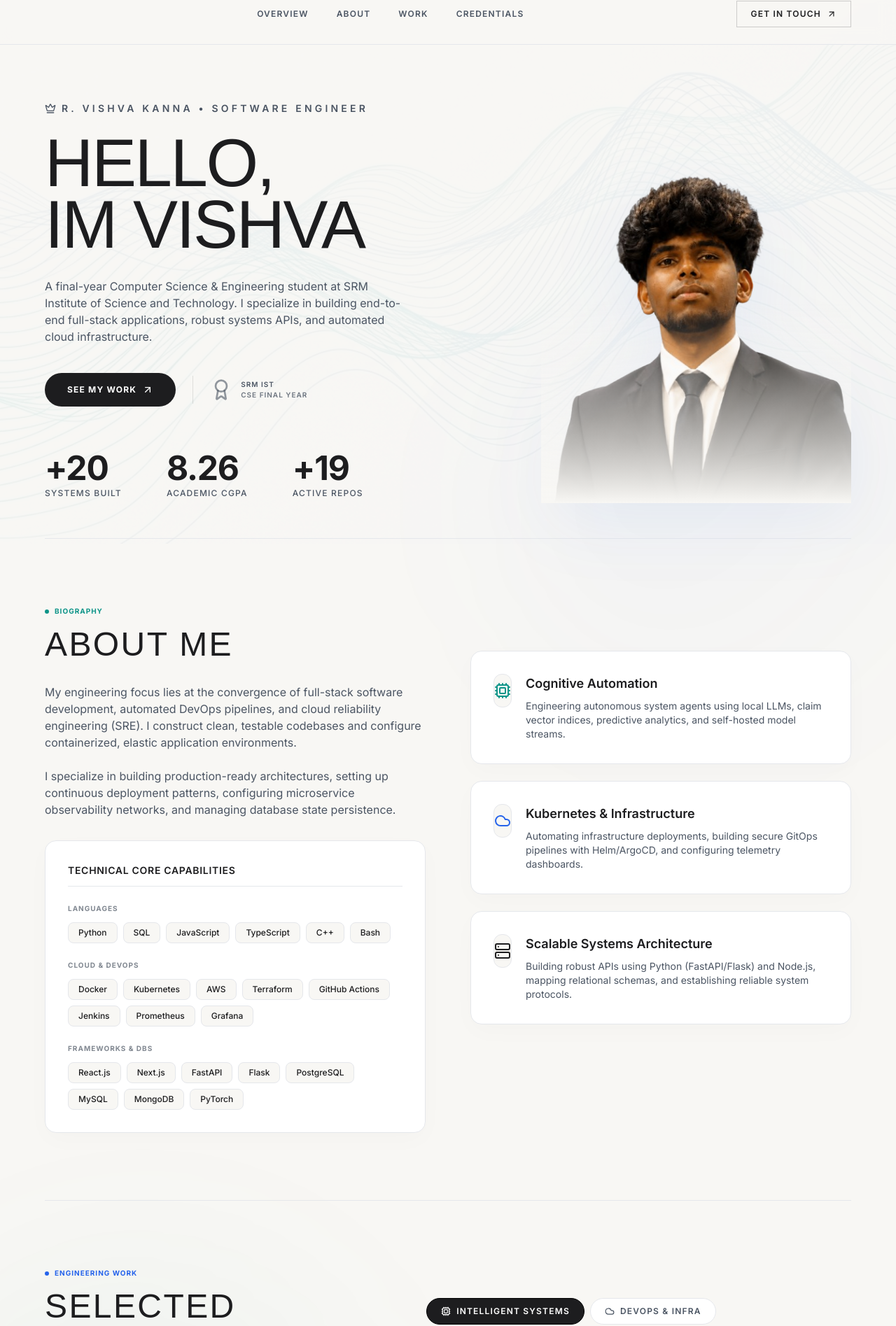
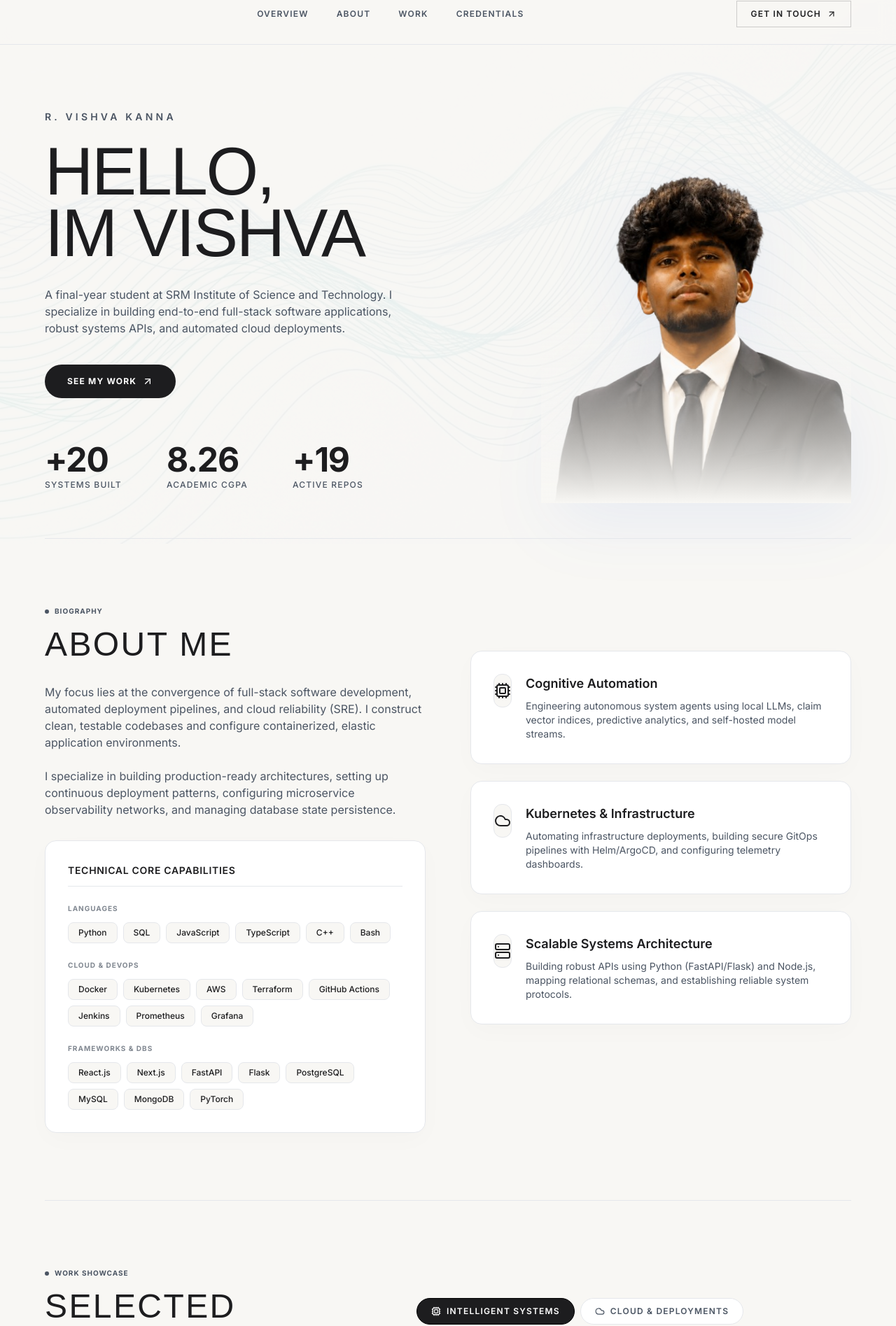
Before and after one commit to vishva-ux/portfolio, a React (Vite) app: page / in a window 1280 px wide. Shown: the part 23-1918 px from the top of the page at 70% size. Built offline with nearby package versions, Linux system fonts and the light colour scheme; a web font is replaced by a local one.

Commit message:
fix: restore imports, clean branding, set light black fonts, scenery backdrop, and reveal animations

```diff
--- a/src/App.tsx
+++ b/src/App.tsx
@@ -1,5 +1,5 @@
 import React, { useState, useEffect, useRef } from 'react';
-import { ArrowUpRight, Award, Crown, X, Cpu, Cloud, Server, GraduationCap, Mail } from 'lucide-react';
+import { ArrowUpRight, X, Cpu, Cloud, Server, Award, Mail } from 'lucide-react';
 
 const App: React.FC = () => {
   const [menuOpen, setMenuOpen] = useState<boolean>(false);
@@ -17,7 +17,7 @@ const App: React.FC = () => {
   useEffect(() => {
     const observerOptions = {
       root: null,
-      rootMargin: '0px 0px -10% 0px',
+      rootMargin: '0px 0px -8% 0px',
       threshold: 0.05
     };
 
@@ -37,7 +37,7 @@ const App: React.FC = () => {
     };
   }, []);
 
-  // 19 categorized repositories with professional descriptions
+  // Categorized repositories
   const projects = [
     {
       title: "AI Village Autonomous Simulator",
@@ -225,9 +225,9 @@ const App: React.FC = () => {
 
       {/* Background Liquid Soft Gradient Blurs */}
       <div className="absolute top-0 left-0 w-full h-full overflow-hidden pointer-events-none z-0">
-        <div className="absolute top-[10%] right-[-5%] w-[600px] h-[600px] rounded-full bg-gradient-to-br from-[#2563eb]/5 to-transparent blur-[120px]" />
-        <div className="absolute top-[40%] left-[-10%] w-[700px] h-[700px] rounded-full bg-gradient-to-br from-[#0d9488]/5 to-transparent blur-[120px]" />
-        <div className="absolute bottom-[10%] right-[-5%] w-[600px] h-[600px] rounded-full bg-gradient-to-br from-[#8b5cf6]/4 to-transparent blur-[120px]" />
+        <div className="absolute top-[10%] right-[-5%] w-[600px] h-[600px] rounded-full bg-gradient-to-br from-[#2563eb]/3 to-transparent blur-[120px]" />
+        <div className="absolute top-[40%] left-[-10%] w-[700px] h-[700px] rounded-full bg-gradient-to-br from-[#2563eb]/2 to-transparent blur-[120px]" />
+        <div className="absolute bottom-[10%] right-[-5%] w-[600px] h-[600px] rounded-full bg-gradient-to-br from-[#2563eb]/2 to-transparent blur-[120px]" />
       </div>
 
       {/* Fixed Background Scenery Image */}
@@ -346,27 +346,26 @@ const App: React.FC = () => {
 
             {/* Left text panel */}
             <div className="lg:col-span-7 flex flex-col items-start text-left">
-              {/* Tagline */}
+              {/* Tagline (Removed Crown icon) */}
               <div className="animate-fade-up flex items-center gap-2 mb-6 opacity-0 [animation-fill-mode:forwards]">
-                <Crown className="w-4 h-4 text-[#4b5563]" />
                 <span className="font-inter text-xs sm:text-sm font-semibold tracking-[0.3em] uppercase text-[#4b5563]">
-                  R. VISHVA KANNA &bull; software engineer
+                  R. VISHVA KANNA
                 </span>
               </div>
 
               {/* Bold Greeting Header (Im Vishva - no apostrophe to avoid DEMO watermark) */}
-              <h1 className="animate-fade-up-delay-1 font-podium text-[#1d1d1f] uppercase leading-[0.92] tracking-tight text-[clamp(2.6rem,7.5vw,6.5rem)] mb-6 lg:mb-8 opacity-0 [animation-fill-mode:forwards]">
+              <h1 className="animate-fade-up-delay-1 font-podium text-[#1d1d1f] uppercase leading-[0.92] tracking-tight text-[clamp(2.6rem,7.5vw,6.5rem)] mb-6 lg:mb-8 opacity-0 [animation-fill-mode:forwards] reveal">
                 Hello,<br />
                 Im Vishva
               </h1>
 
-              {/* Lead text */}
-              <p className="animate-fade-up-delay-2 font-inter text-sm sm:text-base text-[#4b5563] leading-relaxed max-w-lg opacity-0 [animation-fill-mode:forwards] font-light">
-                A final-year Computer Science & Engineering student at SRM Institute of Science and Technology. I specialize in building end-to-end full-stack applications, robust systems APIs, and automated cloud infrastructure.
+              {/* Lead text (Removed specific engineering references) */}
+              <p className="animate-fade-up-delay-2 font-inter text-sm sm:text-base text-[#4b5563] leading-relaxed max-w-lg opacity-0 [animation-fill-mode:forwards] font-light reveal">
+                A final-year student at SRM Institute of Science and Technology. I specialize in building end-to-end full-stack software applications, robust systems APIs, and automated cloud deployments.
               </p>
 
-              {/* Action buttons */}
-              <div className="animate-fade-up-delay-3 flex flex-wrap items-center gap-4 sm:gap-6 mt-8 lg:mt-10 opacity-0 [animation-fill-mode:forwards]">
+              {/* Action buttons (Removed SRM IST badge next to button) */}
+              <div className="animate-fade-up-delay-3 flex flex-wrap items-center gap-4 sm:gap-6 mt-8 lg:mt-10 opacity-0 [animation-fill-mode:forwards] reveal">
                 <a
                   href="#work"
                   className="group inline-flex items-center gap-2 bg-[#1d1d1f] text-white hover:bg-neutral-800 px-6 sm:px-8 py-3.5 sm:py-4 text-[11px] sm:text-xs font-bold tracking-widest uppercase transition-colors duration-300 rounded-full"
@@ -374,28 +373,16 @@ const App: React.FC = () => {
                   SEE MY WORK
                   <ArrowUpRight className="w-4 h-4 transition-transform duration-300 group-hover:translate-x-0.5 group-hover:-translate-y-0.5" />
                 </a>
-
-                <div className="hidden sm:flex items-center gap-3 border-l border-black/10 pl-6 py-1">
-                  <Award className="w-8 h-8 text-[#4b5563]/60" />
-                  <div className="flex flex-col text-left">
-                    <span className="text-[10px] tracking-widest text-[#4b5563] font-semibold uppercase">
-                      SRM IST
-                    </span>
-                    <span className="text-[10px] tracking-widest text-[#4b5563]/80 font-semibold uppercase">
-                      CSE Final Year
-                    </span>
-                  </div>
-                </div>
               </div>
 
               {/* Core Stats Row */}
-              <div className="animate-fade-up-delay-4 flex flex-wrap gap-8 sm:gap-12 lg:gap-16 mt-12 lg:mt-16 opacity-0 [animation-fill-mode:forwards]">
+              <div className="animate-fade-up-delay-4 flex flex-wrap gap-8 sm:gap-12 lg:gap-16 mt-12 lg:mt-16 opacity-0 [animation-fill-mode:forwards] reveal">
                 {[
                   { num: '+20', label: 'Systems Built' },
                   { num: '8.26', label: 'Academic CGPA' },
                   { num: '+19', label: 'Active Repos' },
                 ].map((stat) => (
-                  <div key={stat.label} className="flex flex-col items-start">
+                  <div key={stat.label} className="flex flex-col items-start reveal">
                     <span className="font-inter text-2xl sm:text-4xl lg:text-5xl font-bold tracking-tight text-[#1d1d1f]">
                       {stat.num}
                     </span>
@@ -408,7 +395,7 @@ const App: React.FC = () => {
             </div>
 
             {/* Right Photo Column - Floating cutout photo aligned bottom right with no borders */}
-            <div className="lg:col-span-5 flex justify-center items-end relative h-[380px] sm:h-[480px] lg:h-[580px] w-full mt-8 lg:mt-0">
+            <div className="lg:col-span-5 flex justify-center items-end relative h-[380px] sm:h-[480px] lg:h-[580px] w-full mt-8 lg:mt-0 reveal">
               <div className="absolute inset-0 bg-gradient-to-t from-[#f8f7f4] via-transparent to-transparent z-10 pointer-events-none" />
               <img
                 src="images/profile.png"
@@ -427,14 +414,14 @@ const App: React.FC = () => {
             {/* Left: Biography description */}
             <div className="lg:col-span-6 flex flex-col items-start">
               <div className="flex items-center gap-2 mb-4 reveal">
-                <div className="w-1.5 h-1.5 bg-[#0d9488] rounded-full" />
-                <span className="text-[10px] tracking-widest text-[#0d9488] font-bold uppercase">Biography</span>
+                <div className="w-1.5 h-1.5 bg-[#4b5563] rounded-full" />
+                <span className="text-[10px] tracking-widest text-[#4b5563] font-bold uppercase">Biography</span>
               </div>
               <h2 className="font-podium text-3xl sm:text-4xl lg:text-5xl uppercase tracking-wider text-[#1d1d1f] mb-8 reveal">
                 About Me
               </h2>
               <p className="text-sm sm:text-base text-[#4b5563] leading-relaxed font-light mb-6 reveal">
-                My engineering focus lies at the convergence of full-stack software development, automated DevOps pipelines, and cloud reliability engineering (SRE). I construct clean, testable codebases and configure containerized, elastic application environments.
+                My focus lies at the convergence of full-stack software development, automated deployment pipelines, and cloud reliability (SRE). I construct clean, testable codebases and configure containerized, elastic application environments.
               </p>
               <p className="text-sm sm:text-base text-[#4b5563] leading-relaxed font-light mb-8 reveal">
                 I specialize in building production-ready architectures, setting up continuous deployment patterns, configuring microservice observability networks, and managing database state persistence.
@@ -442,12 +429,12 @@ const App: React.FC = () => {
 
               {/* Skills dashboard block */}
               <div className="w-full bg-white border border-[#e5e7eb] rounded-2xl p-6 sm:p-8 shadow-[0_10px_35px_rgba(0,0,0,0.02)] reveal">
-                <h3 className="font-semibold text-sm uppercase tracking-wider text-[#1d1d1f] mb-6 border-b border-[#e5e7eb] pb-3">
+                <h3 className="font-semibold text-sm uppercase tracking-wider text-[#1d1d1f] mb-6 border-b border-[#e5e7eb] pb-3 reveal">
                   Technical Core Capabilities
                 </h3>
 
                 <div className="space-y-6">
-                  <div>
+                  <div className="reveal">
                     <h4 className="text-[10px] uppercase font-bold tracking-widest text-[#4b5563]/70 mb-3">Languages</h4>
                     <div className="flex flex-wrap gap-2">
                       {['Python', 'SQL', 'JavaScript', 'TypeScript', 'C++', 'Bash'].map(t => (
@@ -455,7 +442,7 @@ const App: React.FC = () => {
                       ))}
                     </div>
                   </div>
-                  <div>
+                  <div className="reveal">
                     <h4 className="text-[10px] uppercase font-bold tracking-widest text-[#4b5563]/70 mb-3">Cloud & DevOps</h4>
                     <div className="flex flex-wrap gap-2">
                       {['Docker', 'Kubernetes', 'AWS', 'Terraform', 'GitHub Actions', 'Jenkins', 'Prometheus', 'Grafana'].map(t => (
@@ -463,7 +450,7 @@ const App: React.FC = () => {
                       ))}
                     </div>
                   </div>
-                  <div>
+                  <div className="reveal">
                     <h4 className="text-[10px] uppercase font-bold tracking-widest text-[#4b5563]/70 mb-3">Frameworks & DBs</h4>
                     <div className="flex flex-wrap gap-2">
                       {['React.js', 'Next.js', 'FastAPI', 'Flask', 'PostgreSQL', 'MySQL', 'MongoDB', 'PyTorch'].map(t => (
@@ -475,10 +462,10 @@ const App: React.FC = () => {
               </div>
             </div>
 
-            {/* Right: Capabilities blocks */}
+            {/* Right: Capabilities blocks (Changed font colors to light black/gray) */}
             <div className="lg:col-span-6 flex flex-col gap-6 lg:mt-16">
-              <div className="bg-white border border-[#e5e7eb] p-6 sm:p-8 rounded-2xl flex items-start gap-5 hover:border-[#0d9488]/40 transition-colors duration-300 shadow-[0_10px_35px_rgba(0,0,0,0.02)] reveal">
-                <div className="w-12 h-12 bg-[#f8f7f4] border border-[#e5e7eb] rounded-xl flex items-center justify-center text-[#0d9488]">
+              <div className="bg-white border border-[#e5e7eb] p-6 sm:p-8 rounded-2xl flex items-start gap-5 hover:border-[#1d1d1f]/40 transition-colors duration-300 shadow-[0_10px_35px_rgba(0,0,0,0.02)] reveal">
+                <div className="w-12 h-12 bg-[#f8f7f4] border border-[#e5e7eb] rounded-xl flex items-center justify-center text-[#1d1d1f]">
                   <Cpu className="w-6 h-6" />
                 </div>
                 <div>
@@ -489,8 +476,8 @@ const App: React.FC = () => {
                 </div>
               </div>
 
-              <div className="bg-white border border-[#e5e7eb] p-6 sm:p-8 rounded-2xl flex items-start gap-5 hover:border-[#2563eb]/40 transition-colors duration-300 shadow-[0_10px_35px_rgba(0,0,0,0.02)] reveal">
-                <div className="w-12 h-12 bg-[#f8f7f4] border border-[#e5e7eb] rounded-xl flex items-center justify-center text-[#2563eb]">
+              <div className="bg-white border border-[#e5e7eb] p-6 sm:p-8 rounded-2xl flex items-start gap-5 hover:border-[#1d1d1f]/40 transition-colors duration-300 shadow-[0_10px_35px_rgba(0,0,0,0.02)] reveal">
+                <div className="w-12 h-12 bg-[#f8f7f4] border border-[#e5e7eb] rounded-xl flex items-center justify-center text-[#1d1d1f]">
                   <Cloud className="w-6 h-6" />
                 </div>
                 <div>
@@ -501,7 +488,7 @@ const App: React.FC = () => {
                 </div>
               </div>
 
-              <div className="bg-white border border-[#e5e7eb] p-6 sm:p-8 rounded-2xl flex items-start gap-5 hover:border-black/20 transition-colors duration-300 shadow-[0_10px_35px_rgba(0,0,0,0.02)] reveal">
+              <div className="bg-white border border-[#e5e7eb] p-6 sm:p-8 rounded-2xl flex items-start gap-5 hover:border-[#1d1d1f]/40 transition-colors duration-300 shadow-[0_10px_35px_rgba(0,0,0,0.02)] reveal">
                 <div className="w-12 h-12 bg-[#f8f7f4] border border-[#e5e7eb] rounded-xl flex items-center justify-center text-[#1d1d1f]">
                   <Server className="w-6 h-6" />
                 </div>
@@ -522,8 +509,8 @@ const App: React.FC = () => {
           <div className="flex flex-col md:flex-row md:items-end justify-between gap-6 mb-12">
             <div>
               <div className="flex items-center gap-2 mb-4 reveal">
-                <div className="w-1.5 h-1.5 bg-[#2563eb] rounded-full" />
-                <span className="text-[10px] tracking-widest text-[#2563eb] font-bold uppercase">Engineering Work</span>
+                <div className="w-1.5 h-1.5 bg-[#4b5563] rounded-full" />
+                <span className="text-[10px] tracking-widest text-[#4b5563] font-bold uppercase">Work Showcase</span>
               </div>
               <h2 className="font-podium text-3xl sm:text-4xl lg:text-5xl uppercase tracking-wider text-[#1d1d1f] reveal">
                 Selected Projects
@@ -534,8 +521,8 @@ const App: React.FC = () => {
             <div className="flex flex-wrap gap-2 reveal">
               {[
                 { id: 'ai-ml', label: 'Intelligent Systems', icon: Cpu },
-                { id: 'devops', label: 'DevOps & Infra', icon: Cloud },
-                { id: 'systems', label: 'Full-Stack & Systems', icon: Server },
+                { id: 'devops', label: 'Cloud & Deployments', icon: Cloud },
+                { id: 'systems', label: 'Web & Applications', icon: Server },
               ].map((tab) => {
                 const Icon = tab.icon;
                 return (
@@ -569,7 +556,7 @@ const App: React.FC = () => {
                 >
                   <div className="tilt-inner transition-transform duration-100 ease-out flex flex-col flex-grow">
                     <div className="flex justify-between items-start mb-6">
-                      <span className="text-[9px] uppercase tracking-wider text-[#0d9488] font-bold">
+                      <span className="text-[9px] uppercase tracking-wider text-[#4b5563] font-bold">
                         {project.genreLabel}
                       </span>
                       <a
@@ -611,8 +598,8 @@ const App: React.FC = () => {
         <section id="credentials" className="py-24 border-t border-[#e5e7eb] reveal">
           <div className="flex flex-col items-start mb-12">
             <div className="flex items-center gap-2 mb-4 reveal">
-              <div className="w-1.5 h-1.5 bg-[#8b5cf6] rounded-full" />
-              <span className="text-[10px] tracking-widest text-[#8b5cf6] font-bold uppercase">Qualifications</span>
+              <div className="w-1.5 h-1.5 bg-[#4b5563] rounded-full" />
+              <span className="text-[10px] tracking-widest text-[#4b5563] font-bold uppercase">Qualifications</span>
             </div>
             <h2 className="font-podium text-3xl sm:text-4xl lg:text-5xl uppercase tracking-wider text-[#1d1d1f] reveal">
               Education & Certifications
@@ -621,28 +608,28 @@ const App: React.FC = () => {
 
           <div className="grid grid-cols-1 lg:grid-cols-12 gap-12 lg:gap-16 items-start">
 
-            {/* Timeline Panel */}
+            {/* Timeline Panel (Removed GraduationCap icon) */}
             <div className="lg:col-span-7 reveal">
-              <h3 className="font-semibold text-sm uppercase tracking-widest text-[#1d1d1f] mb-8 flex items-center gap-3">
-                <GraduationCap className="w-5 h-5 text-[#0d9488]" /> Academic Timeline
+              <h3 className="font-semibold text-sm uppercase tracking-widest text-[#1d1d1f] mb-8">
+                Academic Timeline
               </h3>
 
               <div className="border-l border-[#e5e7eb] pl-6 ml-3 space-y-12">
-                <div className="relative">
-                  <div className="absolute w-3 h-3 bg-[#0d9488] rounded-full left-[-32.5px] top-1.5 border border-[#f8f7f4]" />
+                <div className="relative reveal">
+                  <div className="absolute w-3 h-3 bg-[#4b5563] rounded-full left-[-32.5px] top-1.5 border border-[#f8f7f4]" />
                   <div className="flex items-center gap-3 mb-2">
                     <span className="text-xs text-[#1d1d1f] font-bold">2023 - 2027</span>
-                    <span className="text-[9px] uppercase tracking-wider font-bold bg-[#0d9488]/10 border border-[#0d9488]/20 text-[#0d9488] px-2 py-0.5 rounded">Final Year</span>
+                    <span className="text-[9px] uppercase tracking-wider font-bold bg-black/5 border border-black/10 text-[#4b5563] px-2 py-0.5 rounded">Final Year</span>
                   </div>
                   <h4 className="font-bold text-lg text-[#1d1d1f] mb-1">SRM Institute of Science and Technology</h4>
-                  <p className="text-xs text-[#4b5563] font-medium mb-3">B.Tech in Computer Science & Engineering</p>
+                  <p className="text-xs text-[#4b5563] font-medium mb-3">B.Tech in Computer Science</p>
                   <p className="text-xs sm:text-sm text-[#4b5563] leading-relaxed font-light mb-3">
-                    Engineering core competencies include Operating Systems, Object-Oriented Analysis, Relational Database Management, Software Engineering, and Computer Networks.
+                    Core subjects include Operating Systems, Object-Oriented Analysis, Relational Database Management, Software Engineering, and Computer Networks.
                   </p>
                   <span className="inline-block text-xs bg-white border border-[#e5e7eb] text-[#1d1d1f] px-3 py-1 rounded-lg shadow-[0_4px_15px_rgba(0,0,0,0.01)]">CGPA: 8.26 / 10.00</span>
                 </div>
 
-                <div className="relative">
+                <div className="relative reveal">
                   <div className="absolute w-3 h-3 bg-neutral-300 rounded-full left-[-32.5px] top-1.5 border border-[#f8f7f4]" />
                   <div className="flex items-center gap-3 mb-2">
                     <span className="text-xs text-[#4b5563] font-bold">2021 - 2023</span>
@@ -655,10 +642,10 @@ const App: React.FC = () => {
               </div>
             </div>
 
-            {/* Certifications Block */}
+            {/* Certifications Block (Removed CertIcon) */}
             <div className="lg:col-span-5 reveal">
-              <h3 className="font-semibold text-sm uppercase tracking-widest text-[#1d1d1f] mb-8 flex items-center gap-3">
-                <Award className="w-5 h-5 text-[#2563eb]" /> Certifications
+              <h3 className="font-semibold text-sm uppercase tracking-widest text-[#1d1d1f] mb-8">
+                Certifications
               </h3>
 
               <div className="space-y-3.5">
@@ -669,8 +656,8 @@ const App: React.FC = () => {
                   { name: 'MERN Stack Developer Internship', issuer: 'EY GDS & AICTE', year: '2025' },
                   { name: 'Getting Started with AI', issuer: 'IBM', year: '2026' },
                 ].map((cert) => (
-                  <div key={cert.name} className="flex items-center gap-4 bg-white border border-[#e5e7eb] p-4 rounded-xl shadow-[0_4px_15px_rgba(0,0,0,0.015)] hover:border-[#2563eb]/20 transition-all duration-300">
-                    <div className="w-10 h-10 bg-[#f8f7f4] border border-[#e5e7eb] rounded-lg flex items-center justify-center text-[#2563eb]">
+                  <div key={cert.name} className="flex items-center gap-4 bg-white border border-[#e5e7eb] p-4 rounded-xl shadow-[0_4px_15px_rgba(0,0,0,0.015)] hover:border-black/20 transition-all duration-300 reveal">
+                    <div className="w-10 h-10 bg-[#f8f7f4] border border-[#e5e7eb] rounded-lg flex items-center justify-center text-[#1d1d1f]">
                       <Award className="w-5 h-5" />
                     </div>
                     <div>
@@ -690,14 +677,14 @@ const App: React.FC = () => {
           <div className="bg-white border border-[#e5e7eb] rounded-3xl p-8 sm:p-12 lg:p-16 flex flex-col md:flex-row justify-between items-start md:items-center gap-12 shadow-[0_20px_50px_rgba(0,0,0,0.02)]">
             <div className="max-w-xl text-left">
               <div className="flex items-center gap-2 mb-4 reveal">
-                <div className="w-1.5 h-1.5 bg-yellow-500 rounded-full" />
-                <span className="text-[10px] tracking-widest text-yellow-600 font-bold uppercase">Let's Collaborate</span>
+                <div className="w-1.5 h-1.5 bg-[#4b5563] rounded-full" />
+                <span className="text-[10px] tracking-widest text-[#4b5563] font-bold uppercase">Let's Collaborate</span>
               </div>
               <h2 className="font-podium text-3xl sm:text-4xl lg:text-5xl uppercase tracking-wider text-[#1d1d1f] mb-6 reveal">
                 Get In Touch
               </h2>
               <p className="text-xs sm:text-sm text-[#4b5563] leading-relaxed font-light reveal">
-                I am seeking full-time software engineering roles, developer internships, or technical collaborations. Drop me a line and let's construct something durable.
+                I am seeking full-time software developer roles, graduate placements, or technical collaborations. Drop me a line and let's construct something durable.
               </p>
             </div>
 
--- a/src/index.css
+++ b/src/index.css
@@ -51,6 +51,20 @@
     }
   }
 
+  /* Distinct Scroll-Reveal Animation */
+  .reveal {
+    opacity: 0;
+    transform: translateY(40px) scale(0.98);
+    transition: opacity 1s cubic-bezier(0.16, 1, 0.3, 1),
+                transform 1s cubic-bezier(0.16, 1, 0.3, 1);
+    will-change: transform, opacity;
+  }
+
+  .reveal.in-view {
+    opacity: 1;
+    transform: translateY(0) scale(1);
+  }
+
   /* Font-family helper class */
   .font-podium {
     font-family: 'FSP DEMO - PODIUM Sharp 4.11', sans-serif;
```
